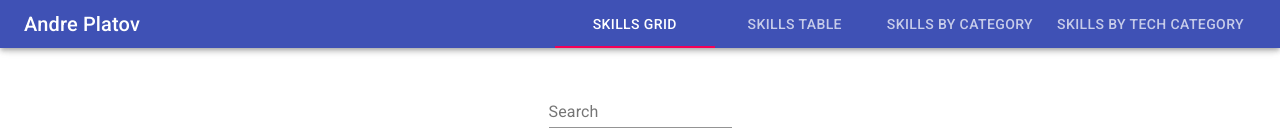
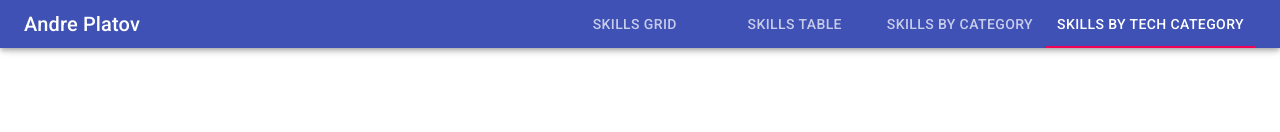
Before and after one commit to AndrePlatov/my-site-2020, a React (Create React App) app: page / in a window 1280 px wide. Shown: the top 132 px of the page. Built offline with nearby package versions, Linux system fonts and the light colour scheme.

Commit message:
updated default tab

```diff
--- a/src/App.tsx
+++ b/src/App.tsx
@@ -64,7 +64,7 @@ function a11yProps(index: any) {
 
 function App() {
   const classes = useStyles();
-  const [value, setValue] = React.useState(0);
+  const [value, setValue] = React.useState(3);
 
   const handleChange = (event: React.ChangeEvent<{}>, newValue: number) => {
     setValue(newValue);
```
